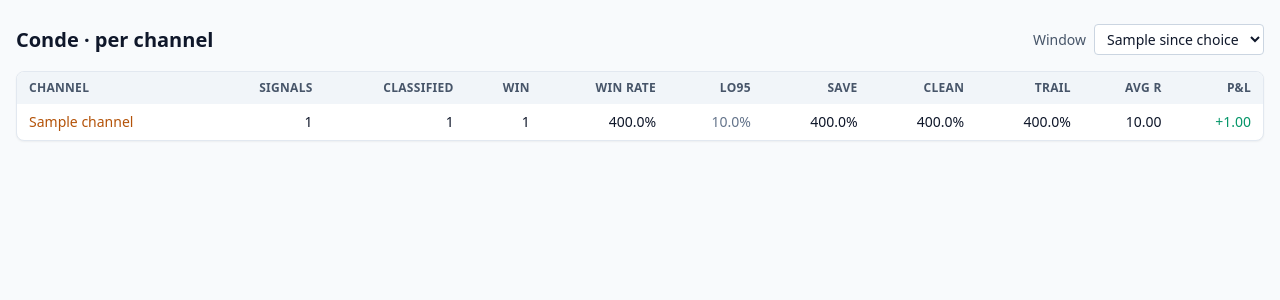
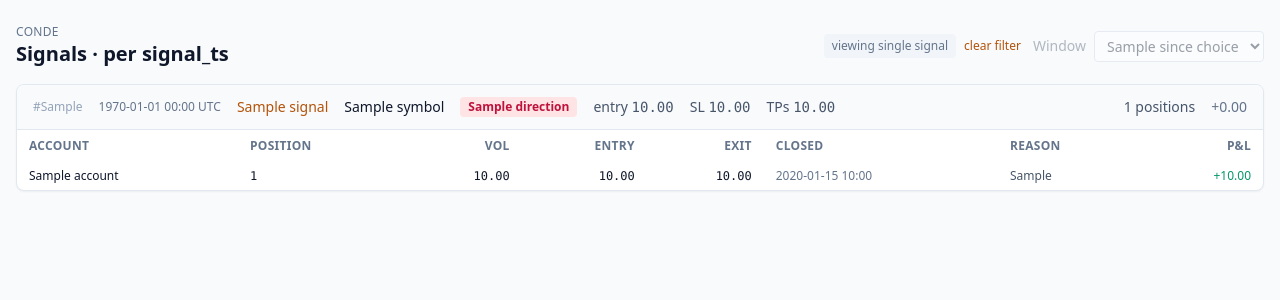
Before and after one commit to quangtihon2000/kog-strategy, a FastAPI app: template services/strategy-stats/app/web/templates/conde_overview.html in a window 1280 px wide. Shown: the part 44-344 px from the top of the page. Run offline with FastAPI, Linux system fonts and the light colour scheme; the template is opened without the code that fills it: most values are stand-ins (such as "Sample title", 1, 10 or a date in 2020); parts of the project's set-up code (start-up, migrations or seed data) failed here and were passed over; some libraries are stand-ins or nearby versions.

Commit message:
feat(stats-web): /conde/ overview lists signals per signal_ts with channel (#100)

```diff
--- a/services/strategy-stats/app/web/templates/conde_overview.html
+++ b/services/strategy-stats/app/web/templates/conde_overview.html
@@ -1,56 +1,99 @@
 {% extends "base.html" %}
 {% import "_macros.html" as m with context %}
-{% block title %}Conde — Channels{% endblock %}
+{% block title %}Conde — Signals{% endblock %}
 {% block content %}
 <section class="flex flex-col sm:flex-row sm:items-center sm:justify-between gap-3 mb-4">
-  <h1 class="text-xl font-semibold">Conde · per channel</h1>
-  {{ m.since_selector("/conde", since) }}
+  <div>
+    <div class="text-xs uppercase tracking-wide text-slate-500">Conde</div>
+    <h1 class="text-xl font-semibold">Signals · per signal_ts</h1>
+  </div>
+  <div class="flex flex-wrap items-center gap-3">
+    {% if signal_ts_filter is not none %}
+    <div class="flex items-center gap-2">
+      <span class="px-2 py-1 rounded text-xs bg-slate-100 text-slate-500">viewing single signal</span>
+      <a class="text-xs text-amber-700 hover:underline" href="/conde/?since={{ since }}">clear filter</a>
+    </div>
+    <div class="opacity-40 pointer-events-none">
+      {{ m.since_selector("/conde/", since) }}
+    </div>
+    {% else %}
+    {{ m.since_selector("/conde/", since) }}
+    {% endif %}
+  </div>
 </section>
 
-<div id="data" class="bg-white border border-slate-200 rounded-lg shadow-sm overflow-hidden">
+<div id="data" class="space-y-4">
+  {% if signal_ts_filter is not none and not signals %}
+  <div class="bg-white border border-slate-200 rounded-lg p-6 text-center text-slate-500">
+    No signal found for ts={{ signal_ts_filter }}.
+  </div>
+  {% else %}
+  {% for s in signals %}
+  <div class="bg-white border border-slate-200 rounded-lg shadow-sm overflow-hidden">
+    <div class="flex flex-wrap items-center gap-4 px-4 py-3 bg-slate-50 border-b border-slate-200 text-sm">
+      <span class="text-slate-400 text-xs">#{{ s.signal_ts }}</span>
+      <span class="text-slate-500 text-xs">{{ s.signal_ts | fmt_ts }}</span>
+      {% if s.channel_id is not none %}
+      <a class="font-medium text-amber-700 hover:underline"
+         href="/conde/channel/{{ s.channel_id }}?since={{ since }}">{{ s.channel_name }}</a>
+      {% else %}
+      <span class="font-medium text-slate-400">{{ s.channel_name }}</span>
+      {% endif %}
+      <span class="font-medium">{{ s.symbol }}</span>
+      <span class="px-2 py-0.5 rounded text-xs font-semibold
+        {% if s.direction == 'BUY' %}bg-emerald-100 text-emerald-700{% else %}bg-rose-100 text-rose-700{% endif %}">
+        {{ s.direction }}
+      </span>
+      <span class="text-slate-600">entry <span class="font-mono">{{ "%.2f"|format(s.entry_price) }}</span></span>
+      <span class="text-slate-600">SL <span class="font-mono">{{ "%.2f"|format(s.sl) }}</span></span>
+      <span class="text-slate-600">TPs
+        <span class="font-mono">
+          {%- for tp in s.tps -%}
+            {{ "%.2f"|format(tp) }}{% if not loop.last %}, {% endif %}
+          {%- endfor -%}
+        </span>
+      </span>
+      <span class="ml-auto text-slate-600">{{ s.n_positions }} positions</span>
+      <span class="font-medium">{{ m.money(s.pnl) }}</span>
+    </div>
+    {% if s.outcomes %}
     <div class="overflow-x-auto">
-  <table class="min-w-full text-sm">
-    <thead class="bg-slate-100 text-slate-600 text-xs uppercase tracking-wide">
+    <table class="min-w-full text-xs">
+      <thead class="bg-white text-slate-500 uppercase tracking-wide">
         <tr>
-        <th class="px-3 py-2 text-left">Channel</th>
-        <th class="px-3 py-2 text-right">Signals</th>
-        <th class="px-3 py-2 text-right">Classified</th>
-        <th class="px-3 py-2 text-right">Win</th>
-        <th class="px-3 py-2 text-right">Win rate</th>
-        <th class="px-3 py-2 text-right">Lo95</th>
-        <th class="px-3 py-2 text-right">Save</th>
-        <th class="px-3 py-2 text-right">Clean</th>
-        <th class="px-3 py-2 text-right">Trail</th>
-        <th class="px-3 py-2 text-right">Avg R</th>
+          <th class="px-3 py-2 text-left">Account</th>
+          <th class="px-3 py-2 text-left">Position</th>
+          <th class="px-3 py-2 text-right">Vol</th>
+          <th class="px-3 py-2 text-right">Entry</th>
+          <th class="px-3 py-2 text-right">Exit</th>
+          <th class="px-3 py-2 text-left">Closed</th>
+          <th class="px-3 py-2 text-left">Reason</th>
           <th class="px-3 py-2 text-right">P&amp;L</th>
         </tr>
       </thead>
       <tbody class="divide-y divide-slate-100">
-      {% for r in rows %}
+        {% for o in s.outcomes %}
         <tr class="hover:bg-slate-50">
-        <td class="px-3 py-2">
-          {% if r.channel_id is not none %}
-          <a class="text-amber-700 hover:underline" href="/conde/channel/{{ r.channel_id }}?since={{ since }}">{{ r.channel }}</a>
-          {% else %}
-          {{ r.channel }}
-          {% endif %}
-        </td>
-        <td class="px-3 py-2 text-right">{{ r.n_signals }}</td>
-        <td class="px-3 py-2 text-right">{{ r.n_classified }}</td>
-        <td class="px-3 py-2 text-right">{{ r.n_win }}</td>
-        <td class="px-3 py-2 text-right">{{ m.pct(r.win_rate) }}</td>
-        <td class="px-3 py-2 text-right text-slate-500">{{ m.pct(r.confidence_lo95) }}</td>
-        <td class="px-3 py-2 text-right">{{ m.pct(r.save_rate) }}</td>
-        <td class="px-3 py-2 text-right">{{ m.pct(r.clean_rate) }}</td>
-        <td class="px-3 py-2 text-right">{{ m.pct(r.trail_rate) }}</td>
-        <td class="px-3 py-2 text-right">{% if r.avg_r is none %}—{% else %}{{ "%.2f"|format(r.avg_r) }}{% endif %}</td>
-        <td class="px-3 py-2 text-right">{{ m.money(r.total_pnl) }}</td>
+          <td class="px-3 py-1.5">{{ o.account }}</td>
+          <td class="px-3 py-1.5 font-mono">{{ o.position_id }}</td>
+          <td class="px-3 py-1.5 text-right font-mono">{{ "%.2f"|format(o.volume) }}</td>
+          <td class="px-3 py-1.5 text-right font-mono">{{ "%.2f"|format(o.entry_price) }}</td>
+          <td class="px-3 py-1.5 text-right font-mono">{{ "%.2f"|format(o.exit_price) }}</td>
+          <td class="px-3 py-1.5 text-slate-500">{{ o.closed_at.strftime("%Y-%m-%d %H:%M") if o.closed_at else "—" }}</td>
+          <td class="px-3 py-1.5"><span class="text-slate-600">{{ o.close_reason or "—" }}</span></td>
+          <td class="px-3 py-1.5 text-right">{{ m.money(o.profit + (o.swap or 0) + (o.commission or 0)) }}</td>
         </tr>
-      {% else %}
-      <tr><td colspan="11" class="px-3 py-6 text-center text-slate-500">No data in this window.</td></tr>
         {% endfor %}
       </tbody>
     </table>
     </div>
+    {% else %}
+    <div class="px-4 py-3 text-xs text-slate-500">No executions for this signal.</div>
+    {% endif %}
+  </div>
+  {% else %}
+  <div class="bg-white border border-slate-200 rounded-lg p-6 text-center text-slate-500">No signals in this window.</div>
+  {% endfor %}
+  {% endif %}
 </div>
 {% endblock %}
```
Also changed, not shown: services/strategy-stats/app/web/routers/conde.py (+71 -14 lines). Lines whose indentation alone changed are shown as unchanged.
